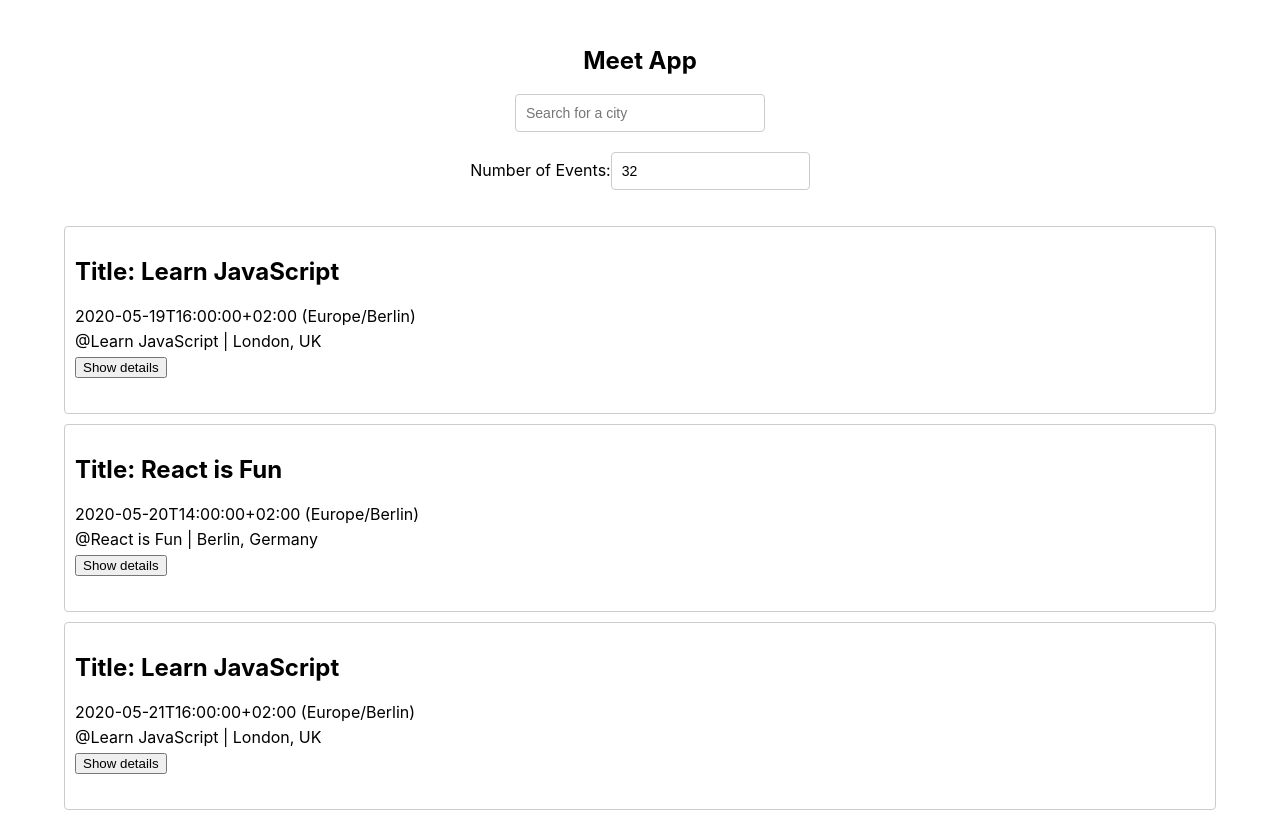
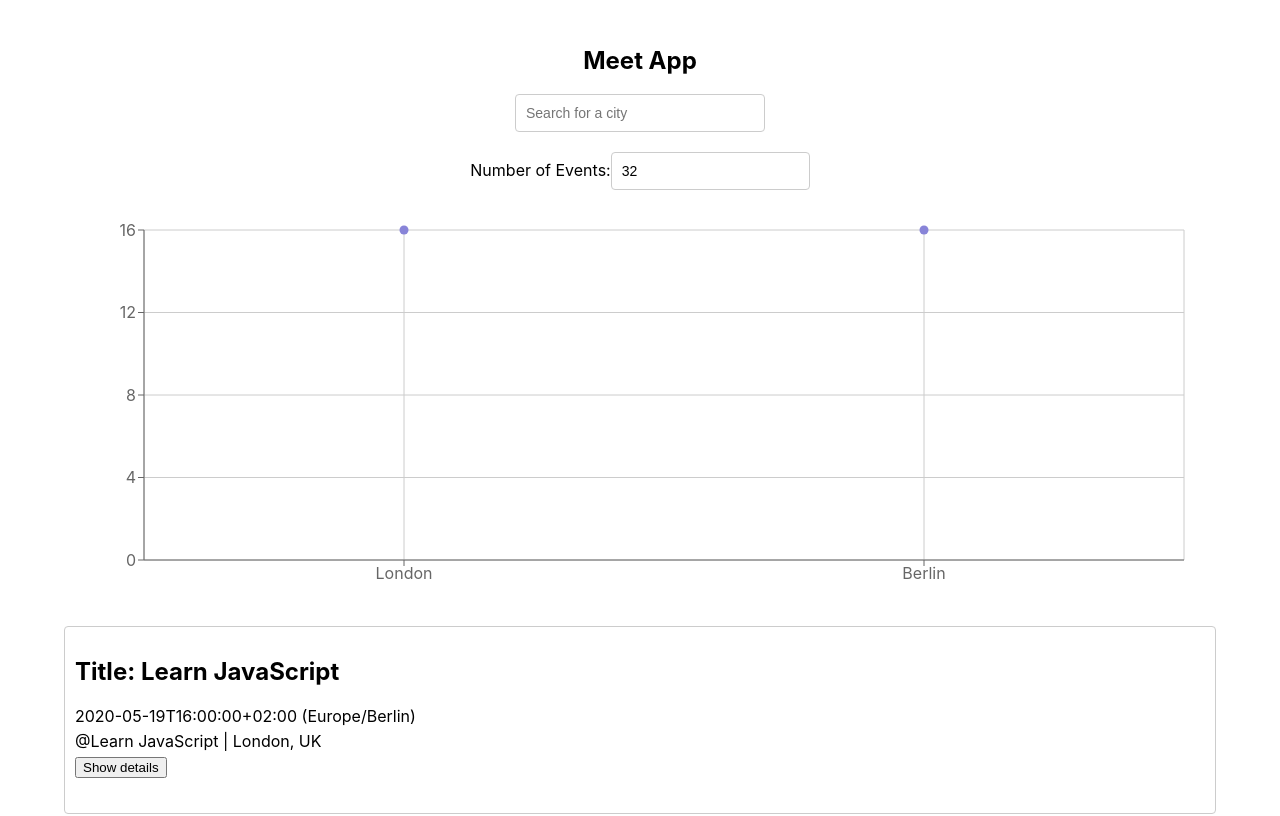
Before and after one commit to MiraKarate/meet, a React (Create React App) app: page / in a window 1280 px wide. Shown: the top 816 px of the page. Built offline with nearby package versions, Linux system fonts and the light colour scheme; what atatus-spa would draw is missing.

Commit message:
adding data visualization

```diff
--- a/package.json
+++ b/package.json
@@ -11,6 +11,7 @@
     "nprogress": "^0.2.0",
     "react": "^18.2.0",
     "react-dom": "^18.2.0",
+    "recharts": "^2.7.3",
     "web-vitals": "^2.1.4",
     "workbox-background-sync": "^6.6.0",
     "workbox-broadcast-update": "^6.6.0",
--- a/src/App.js
+++ b/src/App.js
@@ -4,6 +4,7 @@
 import CitySearch from './components/CitySearch';
 import EventList from './components/EventList';
 import NumberOfEvents from './components/NumberOfEvents';
+import CityEventsChart from './components/CityEventsChart';
 import { extractLocations, getEvents } from './api';
 import { InfoAlert, ErrorAlert, WarningAlert } from './components/Alert';
 
@@ -49,6 +50,7 @@
       </div>
       <CitySearch allLocations={allLocations} setCurrentCity={setCurrentCity} setInfoAlert={setInfoAlert}/>
       <NumberOfEvents setCurrentNOE={setCurrentNOE} setErrorAlert={setErrorAlert} />
+      <CityEventsChart allLocations={allLocations} events={events} />
       <EventList events={events} />
 
     </div>
--- /dev/null
+++ b/src/components/CityEventsChart.js
@@ -0,0 +1,49 @@
+// src/components/CityEventsChart.js
+
+import { useState, useEffect } from 'react';
+import {
+  ScatterChart,
+  Scatter,
+  XAxis, YAxis,
+  CartesianGrid,
+  Tooltip,
+  ResponsiveContainer
+} from 'recharts';
+
+const CityEventsChart = ({ allLocations, events }) => {
+    const [data, setData] = useState([]);
+
+    useEffect(() => {
+        setData(getData());
+      }, [`${events}`]);
+
+    const getData = () => {
+      const data = allLocations.map((location) => {
+      const count = events.filter((event) => event.location === location).length
+        const city = location.split(', ')[0]
+        return { city, count };
+      })
+      return data;
+    };
+
+    return (
+        <ResponsiveContainer width="99%" height={400}>
+          <ScatterChart
+            margin={{
+              top: 20,
+              right: 20,
+              bottom: 20,
+              left: 20,
+            }}
+          >
+            <CartesianGrid />
+            <XAxis type="category" dataKey="city" name="City"/>
+            <YAxis type="number" dataKey="count" name="Number of events" />
+            <Tooltip cursor={{ strokeDasharray: '3 3' }} />
+            <Scatter name="A school" data={data} fill="#8884d8" />
+          </ScatterChart>
+        </ResponsiveContainer>
+      );
+  }
+
+  export default CityEventsChart;
```
Also changed, not shown: 1 other file (tests, documents, lock files or other folders).
